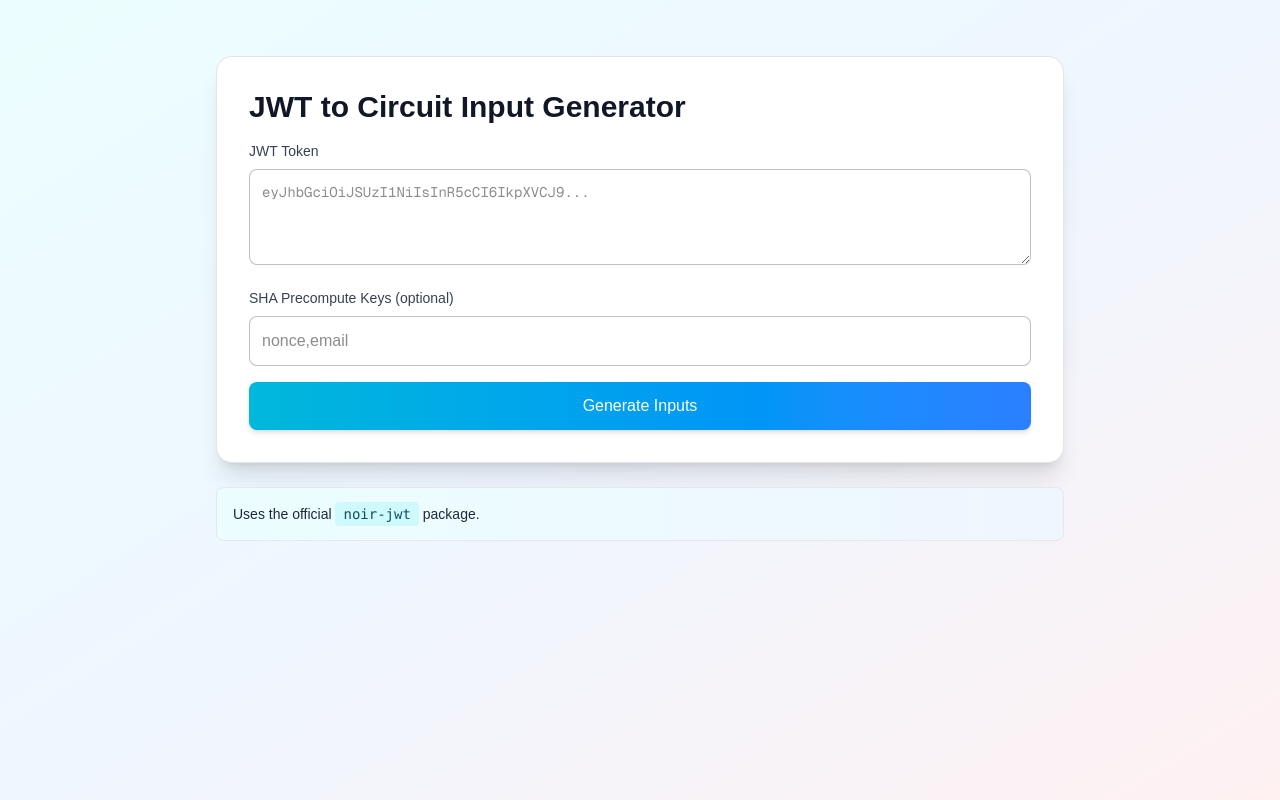
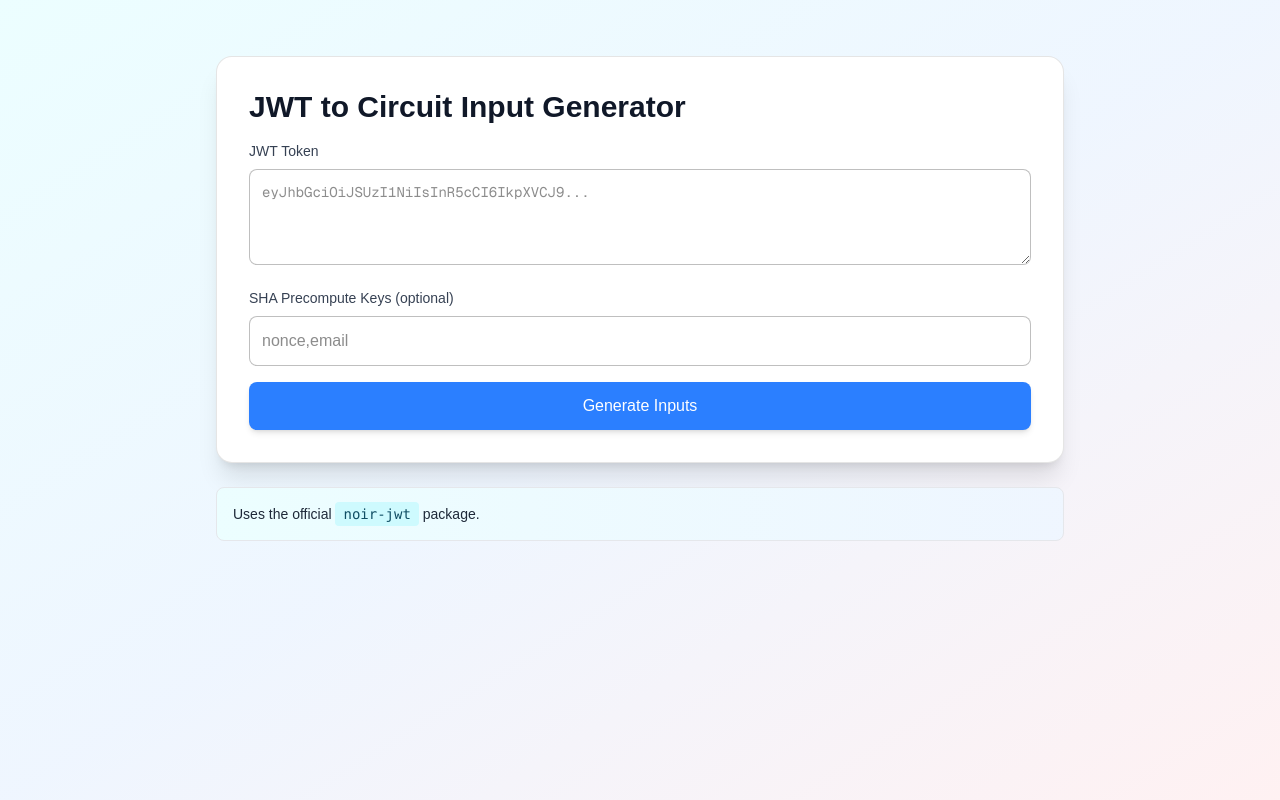
Before and after one commit to mistcash/mailed, a Next.js app in the folder app/: page / in a window 1280 px wide. Built offline with nearby package versions, Linux system fonts and the light colour scheme.

Commit message:
chore: tweak ui appearance

```diff
--- a/app/src/components/JWTInputGenerator.tsx
+++ b/app/src/components/JWTInputGenerator.tsx
@@ -80,14 +80,14 @@ export default function JWTInputGenerator() {
 
 					<button
 						onClick={handleGenerate}
-						className="w-full px-6 py-3 bg-linear-to-r from-cyan-500 to-blue-500 hover:from-cyan-600 hover:to-blue-600 text-white font-medium rounded-lg transition-all shadow-md hover:shadow-lg"
+						className="w-full px-6 py-3 bg-blue-500 hover:bg-blue-600 text-white font-medium rounded-lg transition-all shadow-md hover:shadow-lg"
 					>
 						Generate Inputs
 					</button>
 				</div>
 
 				{error && (
-					<div className="mt-4 p-4 bg-rose-100 border-2 border-rose-300 rounded-lg">
+					<div className="mt-4 p-4 bg-rose-100 border border-rose-300 rounded-lg">
 						<p className="text-rose-800 text-sm font-medium">{error}</p>
 					</div>
 				)}
@@ -103,7 +103,7 @@ export default function JWTInputGenerator() {
 								Copy JSON
 							</button>
 						</div>
-						<pre className="p-4 bg-gray-50 border-2 border-black/25 rounded-lg text-xs overflow-x-auto max-h-96">
+						<pre className="p-4 bg-gray-50 border border-black/25 rounded-lg text-xs overflow-x-auto max-h-96">
 							{JSON.stringify(inputs, null, 2)}
 						</pre>
 					</div>
```
Also changed, not shown: app/src/middleware.ts (deleted).
